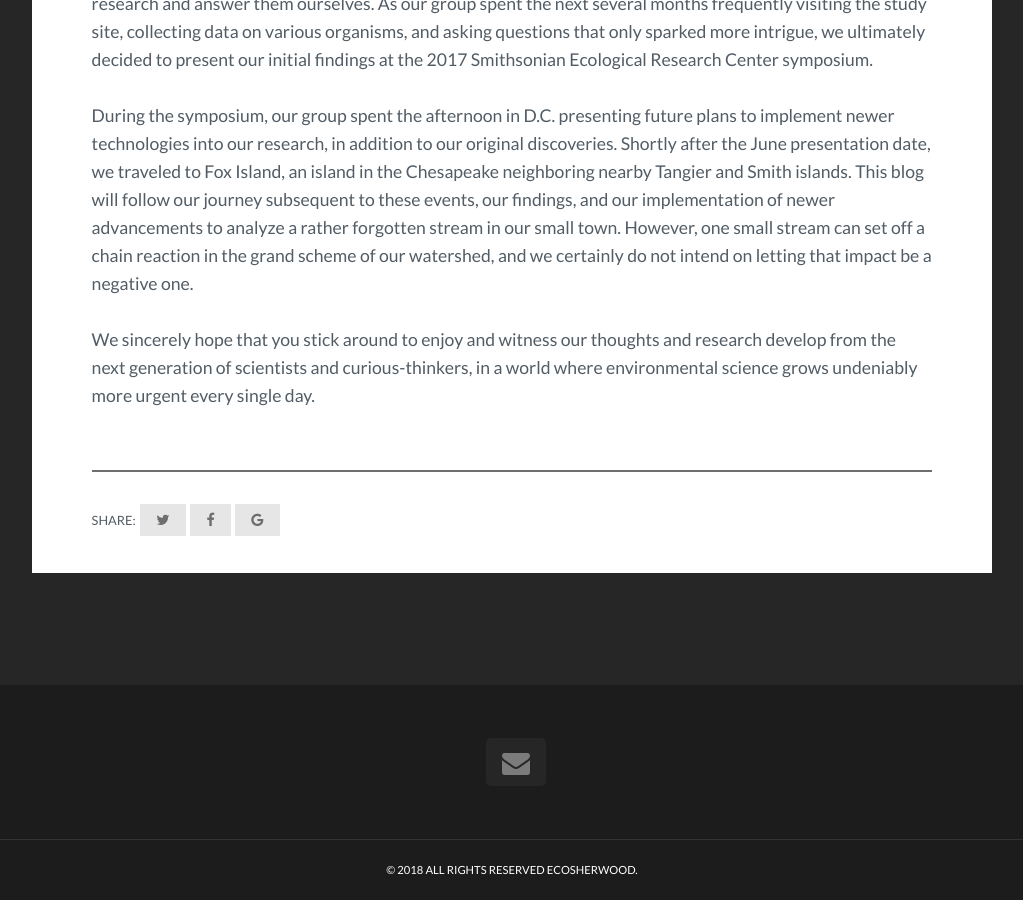
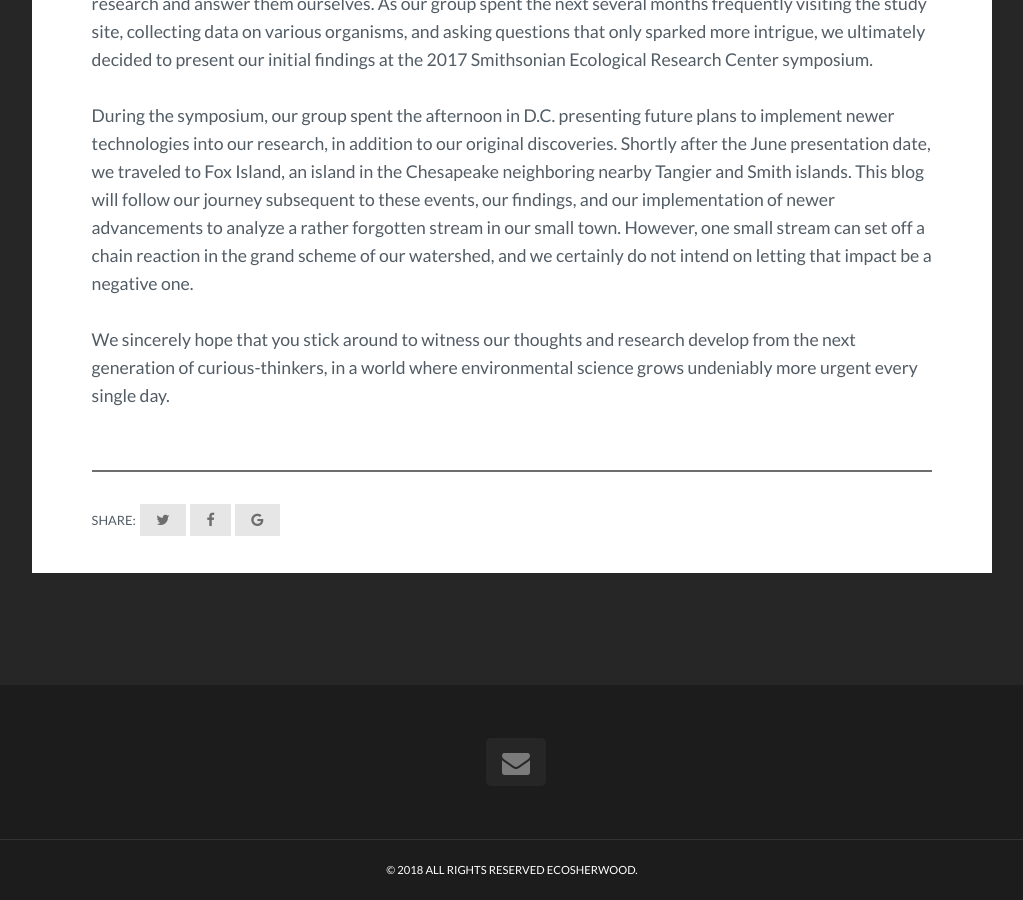
Before and after one commit to ecosherwood/ecosherwood.github.io, a Jekyll site: the page built from pages/about.md, in a window 1280 px wide and 900 px high, scrolled down 713 px. Shown: the whole window, without its empty margins (128-1151 px from the left). Built offline with Jekyll 4.4.1, drawn with Linux system fonts in a browser that asks for light colours.

Commit message:
Update about.md

```diff
--- a/pages/about.md
+++ b/pages/about.md
@@ -11,4 +11,4 @@ In order to begin investigating the health of the Anacostia, we decided to study
 
 During the symposium, our group spent the afternoon in D.C. presenting future plans to implement newer technologies into our research, in addition to our original discoveries. Shortly after the June presentation date, we traveled to Fox Island, an island in the Chesapeake neighboring nearby Tangier and Smith islands. This blog will follow our journey subsequent to these events, our findings, and our implementation of newer advancements to analyze a rather forgotten stream in our small town. However, one small stream can set off a chain reaction in the grand scheme of our watershed, and we certainly do not intend on letting that impact be a negative one.
 
-We sincerely hope that you stick around to enjoy and witness our thoughts and research develop from the next generation of scientists and curious-thinkers, in a world where environmental science grows undeniably more urgent every single day.
+We sincerely hope that you stick around to witness our thoughts and research develop from the next generation of curious-thinkers, in a world where environmental science grows undeniably more urgent every single day.
```
